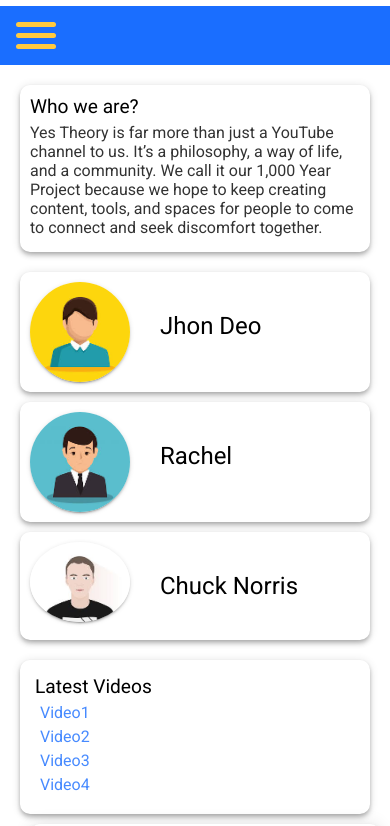
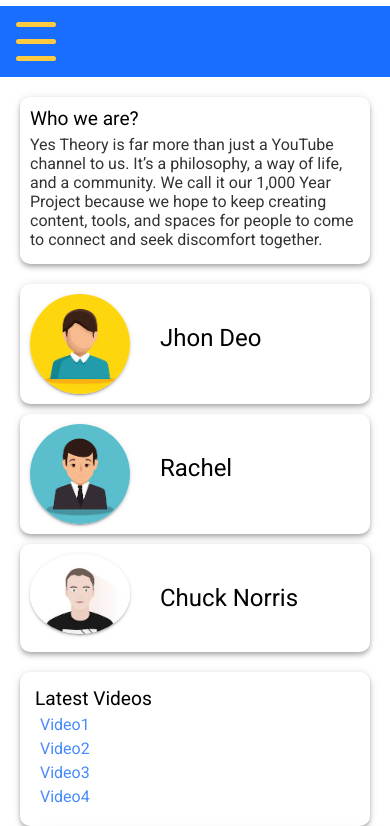
Before and after one commit to ameykhaire0/Workshop-RWD-SASS, a website: page html/index.html in a window 390 px wide. Shown: the part 74-900 px from the top of the page. Drawn offline with Linux system fonts and the light colour scheme.

Commit message:
Changes in Hamburger Menu

```diff
--- a/html/index.html
+++ b/html/index.html
@@ -24,9 +24,11 @@
       </ul>
 
       <button class="hamburger mobilenav" onclick="navToggleHandler()">
-        <div></div>
-        <div></div>
-        <div></div>
+        <div class="col">
+          <div></div>
+          <div></div>
+          <div></div>
+        </div>
       </button>
     </nav>
     <div class="nav-mobile">
--- a/scss/layout/_navbar.scss
+++ b/scss/layout/_navbar.scss
@@ -52,6 +52,9 @@
         opacity: 1;
       }
       div {
+        width: fit-content;
+      }
+      div > div {
         height: 5px;
         width: 40px;
         margin: 6px;
```
Also changed, not shown: css/style.css.
